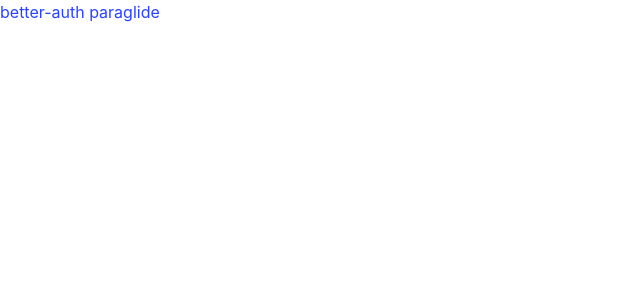
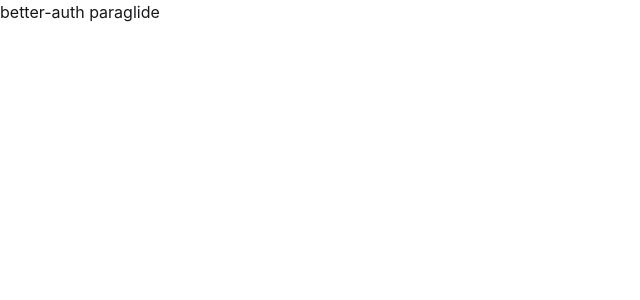
Before and after one commit to mbadres/open-diocese, a SvelteKit app: page /demo in a window 1280 px wide. Shown: the top 300 px of the page, without its empty margins (0-640 px from the left). Built offline with nearby package versions, Linux system fonts and the light colour scheme.

Commit message:
chore: replace Bulma with Tailwind CSS and DaisyUI
- Updated package.json to remove Bulma and add Tailwind CSS and DaisyUI dependencies.
- Modified app.css to import Tailwind CSS and DaisyUI plugin instead of Bulma.
- Updated vite.config.ts to include Tailwind CSS plugin in the Vite configuration.

```diff
--- a/package.json
+++ b/package.json
@@ -50,8 +50,10 @@
 	},
 	"dependencies": {
 		"@fortawesome/fontawesome-free": "^7.2.0",
-		"bulma": "^1.0.4",
+		"@tailwindcss/vite": "^4.2.1",
+		"daisyui": "^5.5.19",
 		"mysql2": "^3.18.0",
-		"postgres": "^3.4.8"
+		"postgres": "^3.4.8",
+		"tailwindcss": "^4.2.1"
 	}
 }
--- a/src/app.css
+++ b/src/app.css
@@ -1 +1,2 @@
-@import 'bulma/css/bulma.min.css';
+@import 'tailwindcss';
+@plugin "daisyui";
--- a/vite.config.ts
+++ b/vite.config.ts
@@ -1,10 +1,12 @@
 import { paraglideVitePlugin } from '@inlang/paraglide-js';
 import { sveltekit } from '@sveltejs/kit/vite';
+import tailwindcss from '@tailwindcss/vite';
 import { playwright } from '@vitest/browser-playwright';
 import { defineConfig } from 'vitest/config';
 
 export default defineConfig({
 	plugins: [
+		tailwindcss(),
 		sveltekit(),
 		paraglideVitePlugin({ project: './project.inlang', outdir: './src/lib/paraglide' })
 	],
```
Also changed, not shown: 1 other file (tests, documents, lock files or other folders).
